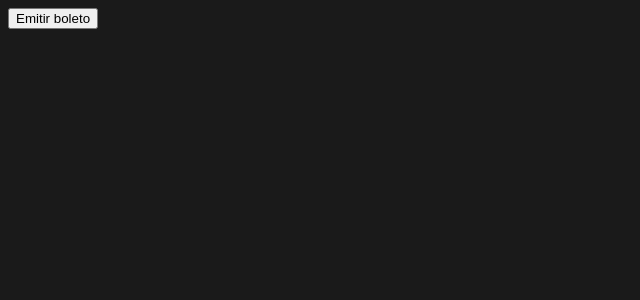
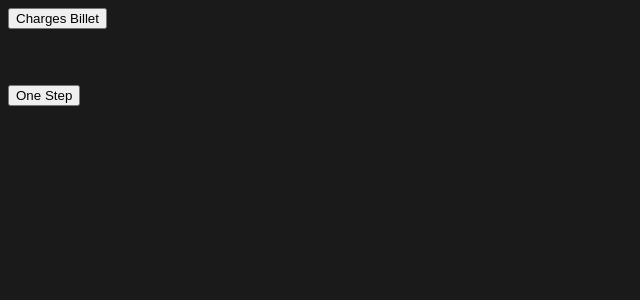
Before and after one commit to Caioohv/efi-pay-nuxt-example, a Nuxt app: page /charges/billet in a window 1280 px wide. Shown: the top 300 px of the page, without its empty margins (0-640 px from the left). Built offline with nearby package versions, Linux system fonts and the light colour scheme.

Commit message:
emissão de cobrança funcionando

```diff
--- a/app/assets/styles/main.scss
+++ b/app/assets/styles/main.scss
@@ -1,5 +1,5 @@
 body {
   background-color: #1a1a1a;
   font-family: Arial, sans-serif;
-  color: #333;
+  color: #fafafa;
 }
--- a/app/pages/charges/billet.vue
+++ b/app/pages/charges/billet.vue
@@ -1,23 +1,41 @@
 <template>
   <div>
-    <button @click="createCharge">Emitir boleto</button>
+    <button @click="createCharge">Charges Billet</button>
     <pre>
-      <code>
-        {{  }}
-      </code>
+      {{ contentFirst }}
+    </pre>
+  </div>
+  <div>
+    <button @click="createChargeOneStep">One Step</button>
+    <pre>
+      {{ contentSecond }}
     </pre>
   </div>
 </template>
 
 <script setup>
 import { ref } from "vue";
-var content = ref({});
+var contentFirst = ref('');
+var contentSecond = ref('');
 
 const createCharge = async () => {
-  let res = await fetch("/api/charges/billet1", {
+  console.log('initiating charge')
+  let res = await fetch("/api/charges/billet", {
     method: "post",
   });
-  content = JSON.stringify(res, null, 2)
+
+  let body = await res.json();
+  contentFirst.value = JSON.stringify(body.data, null, 2)
+};
+
+const createChargeOneStep = async () => {
+  console.log('initiating charge')
+  let res = await fetch("/api/charges/billetonestep", {
+    method: "post",
+  });
+
+  let body = await res.json();
+  contentSecond.value = JSON.stringify(body.data, null, 2)
 };
 </script>
 
```
